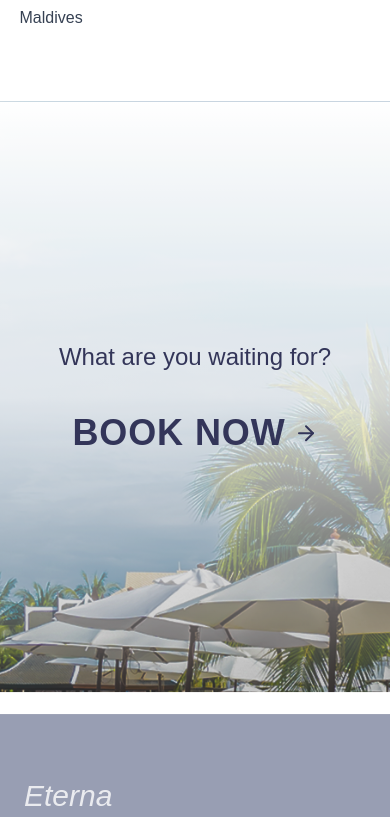
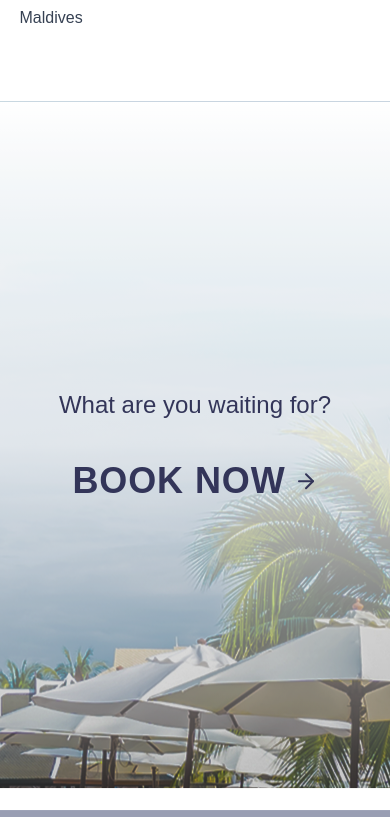
Before and after one commit to Sam-Rytech/Eterna, a Next.js app: page / in a window 390 px wide. Shown: the part 2467-3284 px from the top of the page. Built offline with nearby package versions, Linux system fonts and the light colour scheme.

Commit message:
updated for tablet screen size

```diff
--- a/components/Book.jsx
+++ b/components/Book.jsx
@@ -7,7 +7,7 @@ import React from 'react'
 const Book = () => {
   return (
     <section className="relative w-full mt-10 overflow-hidden">
-      <div className="relative flex flex-col gap-10 md:gap-16 items-center justify-center min-h-[70vh] md:min-h-[80vh] text-center py-20">
+      <div className="relative flex flex-col gap-10 md:gap-16 items-center justify-center min-h-[687px] text-center py-20">
         {/* Text */}
         <p className="text-2xl sm:text-3xl md:text-4xl lg:text-5xl font-medium text-[#11143D]">
           What are you waiting for?
```
